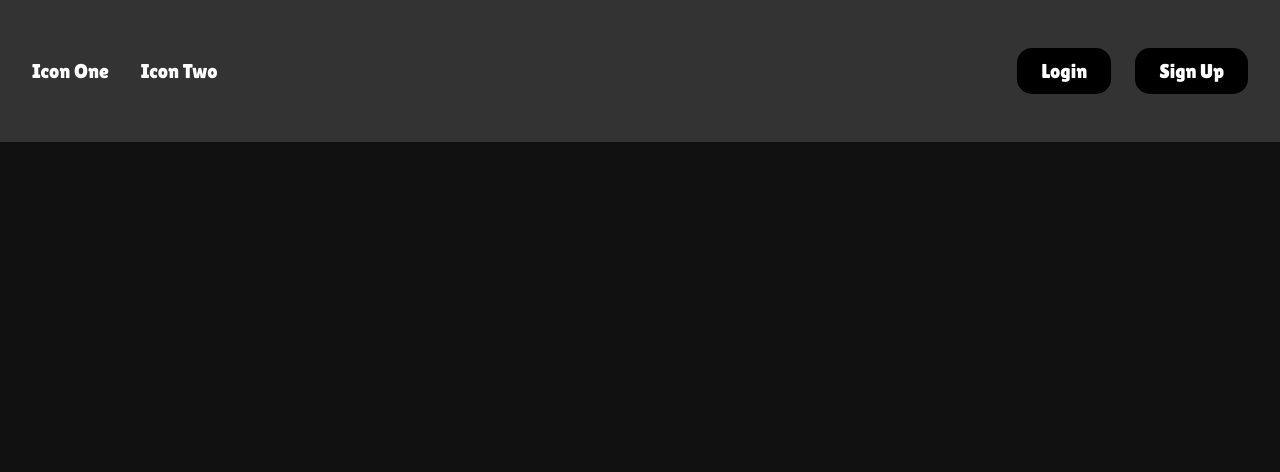
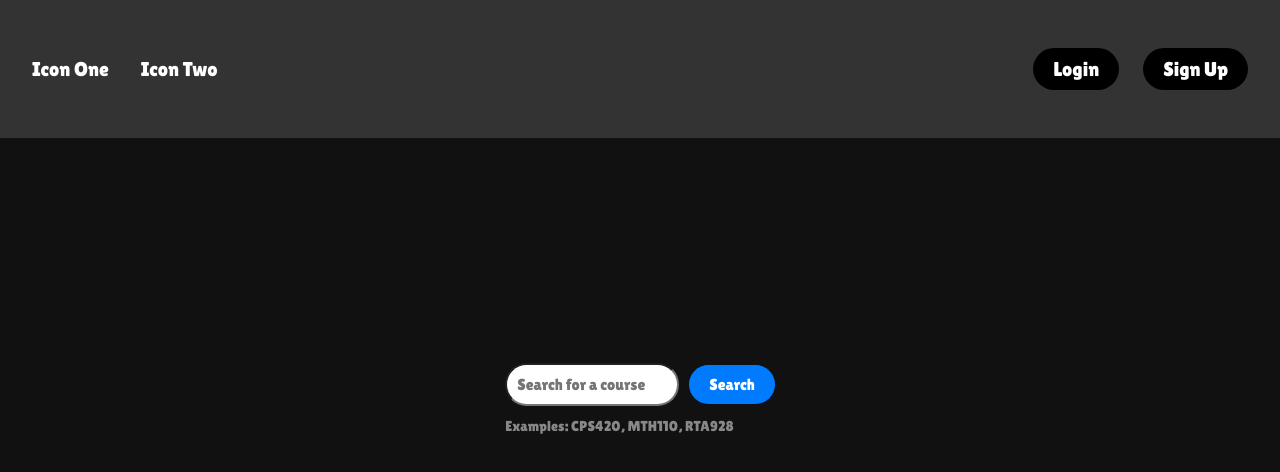
Before and after one commit to EliyaFarhat/RateMyClasses, a React (Vite) app in the folder client/ratemycourse/: page / in a window 1280 px wide. Shown: the top 472 px of the page. Built offline with nearby package versions, Linux system fonts and the light colour scheme.

Commit message:
set up front end fourm + css, need to configure api request with backend, then populate database

```diff
--- a/client/ratemycourse/src/App.jsx
+++ b/client/ratemycourse/src/App.jsx
@@ -1,6 +1,7 @@
 import { useState } from 'react'
 import './CSS Files/App.css'
 import Navbar from './Navbar';
+import Course from './Courses';
 
 //app jsx serves to keep the format of what will appear on the webpage
 //we will use call all references here
@@ -11,6 +12,7 @@ function App() {
   return (
     <>
       <Navbar />
+      <Course/>
 
     </>
   )
--- a/client/ratemycourse/src/CSS Files/Courses.css
+++ b/client/ratemycourse/src/CSS Files/Courses.css
@@ -0,0 +1,54 @@
+/* CSS Files/Courses.css */
+
+body {
+    margin: 0;
+    padding: 0;
+    display: flex;
+    justify-content: center;
+    align-items: center;
+
+
+}
+
+
+form {
+
+margin-bottom: 10px;
+
+}
+input[type="text"] {
+    padding: 10px;
+    font-size: 1rem ;
+    margin-right: 10px;
+    border-radius: 30px;
+}
+
+button {
+    padding: 10px 20px;
+    font-size: 1rem;
+    border-radius: 25px;
+    background-color: #007bff;
+    color: white;
+    border: none;
+    cursor: pointer;
+    transition: background-color 0.3s;
+}
+
+button:hover {
+    background-color: #0056b3;
+}
+
+ul {
+    list-style-type: none;
+    padding: 0;
+    text-align: center;
+}
+
+li {
+    margin-bottom: 15px;
+}
+
+p {
+    color: #888;
+    font-size: 0.9rem;
+}
--- a/client/ratemycourse/src/CSS Files/Navbar.css
+++ b/client/ratemycourse/src/CSS Files/Navbar.css
@@ -29,10 +29,17 @@
     background-color: rgb(0, 0, 0);
     cursor: pointer;
     transition: background-color 0.3s ease;
+
+    padding: 10px 20px;
+    font-size: 1rem;
+    border-radius: 25px;
+
+
+
 }
 
 .nav-links button:hover {
-    background-color: #222;
+    background-color: #f0356a;
 }
 
 .nav-links a:hover {
--- a/client/ratemycourse/src/Courses.jsx
+++ b/client/ratemycourse/src/Courses.jsx
@@ -1,23 +1,50 @@
-import { useState } from 'react'
+import React, { useState } from 'react';
+import axios from 'axios';
 import './CSS Files/Courses.css'
 
-function Courses() {
+const Courses = () => {
+    const [query, setQuery] = useState(''); //expects a string
+    const [courses, setCourses] = useState([]); //expects an array
 
+    const handleSearch = async (e) => {
+        e.preventDefault();
+        console.log('Search submitted with query:', query); // Track the query value
+        try {
+            const response = await axios.get(`/courses/search?query=${query}`);
+            setCourses(response.data);
+        } catch (error) {
+            console.error('Error searching courses:', error);
+        }
+    };
 
-  return (
-    <>
+    return (
+        <div>
+            <form onSubmit={handleSearch}>
+                <input
+                    type="text"
+                    placeholder="Search for a course"
+                    value={query}
+                    onChange={(e) => setQuery(e.target.value)}
+                />
+                <button type="submit">Search</button>
+            </form>
 
-    <div>
+            <div>
+                {courses.length > 0 ? (
+                    <ul>
+                        {courses.map((course) => (
+                            <li key={course._id}>
+                                <h3>{course.courseName}</h3>
+                                <p>{course.description}</p>
+                            </li>
+                        ))}
+                    </ul>
+                ) : (
+                    <p>Examples: CPS420, MTH110, RTA928</p>
+                )}
+            </div>
+        </div>
+    );
+};
 
-
-    </div>
-
-
-
-
-    </>
-
-  )
-}
-
-export default Courses
+export default Courses;
```
